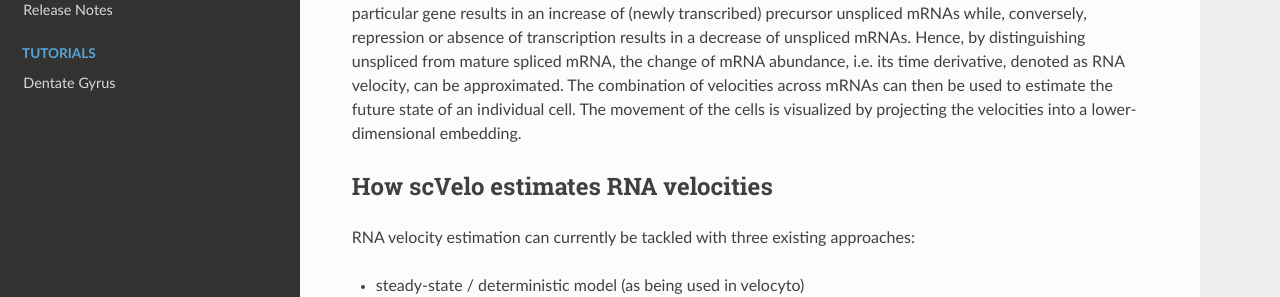
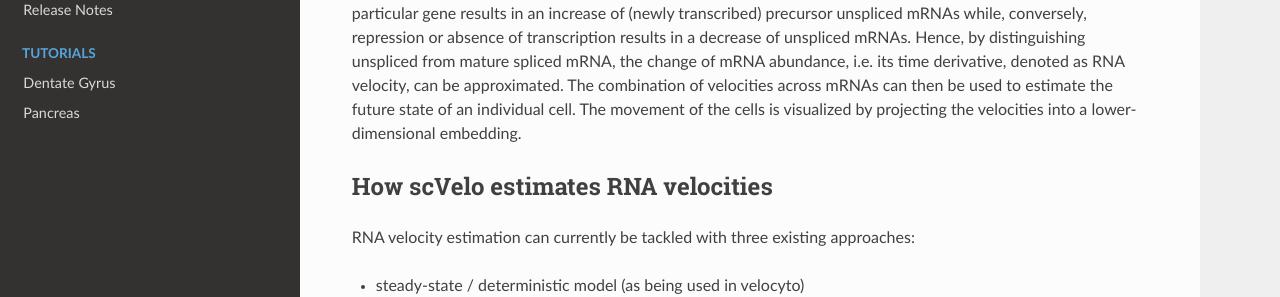
Before and after one commit to theislab/scvelo, a Sphinx documentation site: the page built from docs/source/about.rst, in a window 1280 px wide. Shown: the part 278-575 px from the top of the page. Built offline with Sphinx 7.4.7 and the Read the Docs theme 2.0.0, drawn with Linux system fonts in a browser that asks for light colours; pages that are not in the unit, such as notebooks, are missing from menus; the version number could not be read and is left out.

Commit message:
add pancreas tutorial

```diff
--- a/docs/source/index.rst
+++ b/docs/source/index.rst
@@ -51,3 +51,4 @@ Report issues and see the code on `GitHub <https://github.com/theislab/scvelo>`_
    :hidden:
 
    Dentate Gyrus <https://scvelo-notebooks.readthedocs.io/DentateGyrus.html>
+   Pancreas <https://scvelo-notebooks.readthedocs.io/Pancreas.html>
```
